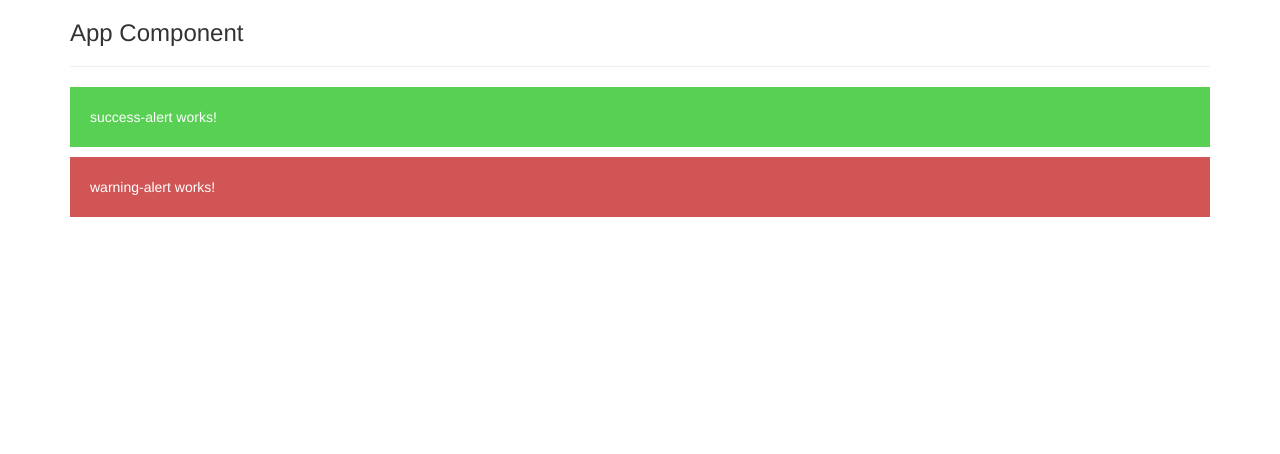
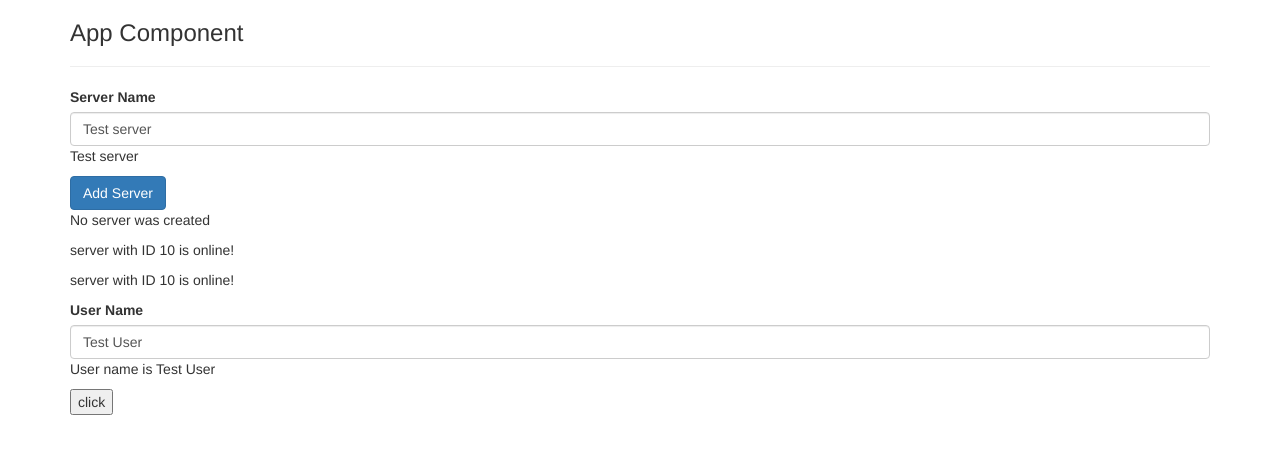
Before and after one commit to Dmitruk89/angular-study, an Angular app: page / in a window 1280 px wide. Shown: the top 454 px of the page. Built offline with nearby package versions, Linux system fonts and the light colour scheme.

Commit message:
assignment praticing databinding

```diff
--- a/src/app/app.component.html
+++ b/src/app/app.component.html
@@ -3,7 +3,7 @@
     <div class="col-xs-12">
       <h3>App Component</h3>
       <hr>
-      <app-alerts></app-alerts>
+      <app-servers></app-servers>
     </div>
   </div>
 </div>
--- a/src/app/app.module.ts
+++ b/src/app/app.module.ts
@@ -6,13 +6,17 @@ import { NgbModule } from '@ng-bootstrap/ng-bootstrap';
 import { WarningAlertComponent } from './warning-alert/warning-alert.component';
 import { SuccessAlertComponent } from './success-alert/success-alert.component';
 import { AlertsComponent } from './alerts/alerts.component';
+import { ServerComponent } from './server/server.component';
+import { ServersComponent } from './servers/servers.component';
 
 @NgModule({
   declarations: [
     AppComponent,
     WarningAlertComponent,
     SuccessAlertComponent,
-    AlertsComponent
+    AlertsComponent,
+    ServerComponent,
+    ServersComponent
   ],
   imports: [
     BrowserModule,
--- /dev/null
+++ b/src/app/server/server.component.html
@@ -0,0 +1 @@
+<p>server with ID {{ serverID }} is {{ serverStatus }}!</p>
--- /dev/null
+++ b/src/app/server/server.component.ts
@@ -0,0 +1,12 @@
+import { Component } from '@angular/core';
+
+@Component({
+  selector: 'app-server',
+  templateUrl: './server.component.html',
+  styleUrls: ['./server.component.css']
+})
+export class ServerComponent  {
+  serverID: number = 10;
+  serverStatus: string = 'online'
+
+}
--- /dev/null
+++ b/src/app/servers/servers.component.html
@@ -0,0 +1,12 @@
+<label>Server Name</label>
+<!-- <input type="text" class="form-control" (input)="onUpdateServerName($event)"> -->
+<input type="text" class="form-control" [(ngModel)]="serverName">
+<p>{{ serverName }}</p>
+<button (click)="onCreateServer()" class="btn btn-primary" [disabled]="!allowNewServer">Add Server</button>
+<p>{{serverCreationStatus}}</p>
+<app-server></app-server>
+<app-server></app-server>
+<label>User Name</label>
+<input type="text" class="form-control" [(ngModel)]="userName">
+<p>User name is {{userName}}</p>
+<button (click)="clearUserName()" [disabled]="!userName">click</button>
--- /dev/null
+++ b/src/app/servers/servers.component.ts
@@ -0,0 +1,35 @@
+import { Component, OnInit } from '@angular/core';
+
+@Component({
+  selector: 'app-servers',
+  templateUrl: './servers.component.html',
+  styleUrls: ['./servers.component.css']
+})
+export class ServersComponent implements OnInit {
+  allowNewServer = false;
+  serverCreationStatus ='No server was created';
+  serverName = 'Test server';
+  userName = 'Test User';
+  constructor() {
+    setTimeout(() => {
+      this.allowNewServer = true;
+    },2000)
+   }
+
+  ngOnInit(): void {
+  }
+
+  onCreateServer() {
+    this.serverCreationStatus = 'Server was created! Name is' + this.serverName
+  }
+
+  onUpdateServerName(event: Event) {
+    this.serverName = (<HTMLInputElement>event.target).value;
+
+  }
+
+  clearUserName(){
+    this.userName = '';
+  }
+
+}
```
Also changed, not shown: src/app/server/server.component.css (added), src/app/servers/servers.component.css (added).
